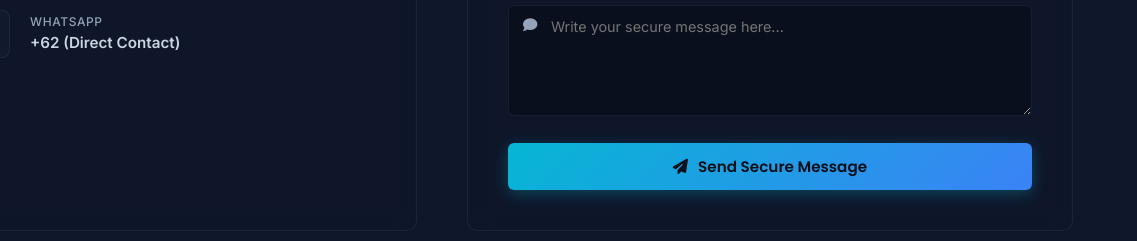
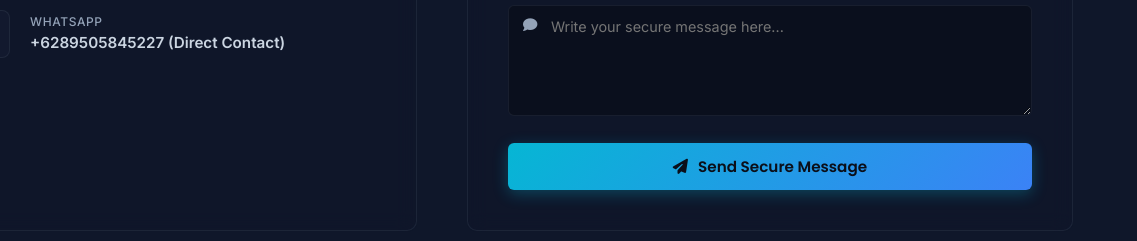
Before and after one commit to wildandaffabdillah/portofolio, a plain HTML site: page index.html in a window 1280 px wide. Shown: the part 7251-7492 px from the top of the page, 143-1280 px from the left. Drawn offline with Linux system fonts and the light colour scheme.

Commit message:
Update index.html

```diff
--- a/index.html
+++ b/index.html
@@ -705,7 +705,7 @@
                             <div class="detail-icon"><i class="fa-brands fa-whatsapp text-green"></i></div>
                             <div class="detail-content">
                                 <span class="detail-label">WhatsApp</span>
-                                <a href="https://wa.me/#" target="_blank" class="detail-value">+62 (Direct Contact)</a>
+                                <a href="https://wa.me/#" target="_blank" class="detail-value">+6289505845227 (Direct Contact)</a>
                             </div>
                         </div>
                     </div>
```
